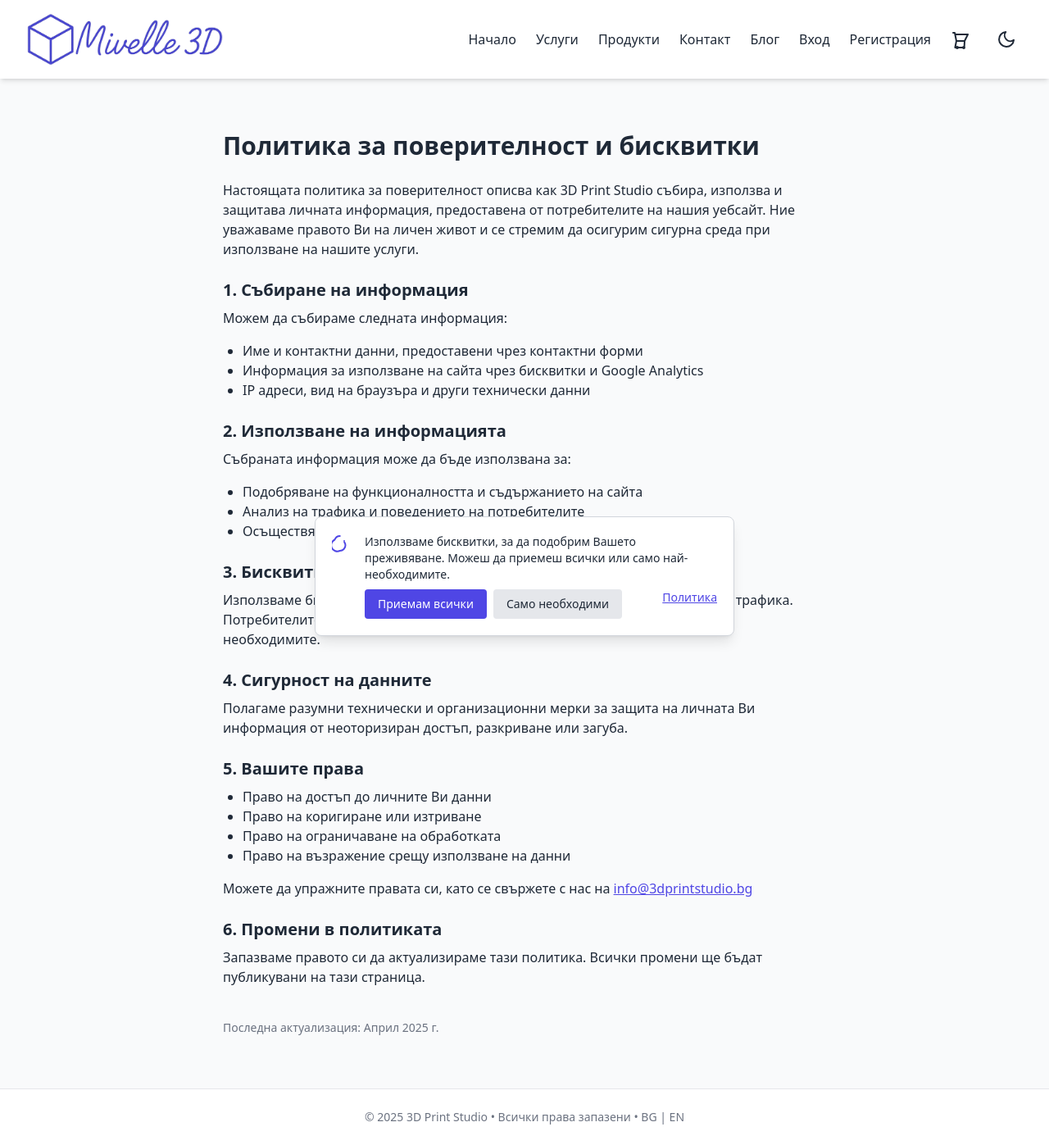
After one commit to StanislavYanev/3d_art_studio, a Django app: page /privacy-policy/ in a window 1280 px wide. The commit adds this page. Shown: the whole page at 82% size. Run offline with Django 5.2, Linux system fonts and the light colour scheme; parts of the project's set-up code (start-up, migrations or seed data) failed here and were passed over; some libraries are stand-ins or nearby versions.

Commit message:
cookie policy

```diff
--- a/frontend/templates/base.html
+++ b/frontend/templates/base.html
@@ -33,6 +33,7 @@
     </script>
 
   </head>
+  {% include "cookie-banner.html" %}
 
   <body class="min-h-screen flex flex-col bg-gray-50 text-gray-800 font-sans transition-colors duration-300 dark:bg-gray-900 dark:text-gray-100">
 
--- /dev/null
+++ b/frontend/templates/cookie-banner.html
@@ -0,0 +1,48 @@
+<div id="cookie-banner" class="fixed bottom-6 left-1/2 transform -translate-x-1/2 z-50 bg-white dark:bg-gray-800 text-sm text-gray-800 dark:text-white border border-gray-300 dark:border-gray-600 rounded-lg shadow-lg p-5 max-w-lg w-full hidden">
+    <div class="flex items-start gap-4">
+      <div class="flex-shrink-0">
+        <svg class="w-6 h-6 text-indigo-600 dark:text-indigo-400" fill="none" stroke="currentColor" stroke-width="2" viewBox="0 0 24 24">
+          <path stroke-linecap="round" stroke-linejoin="round" d="M9.75 3a6.75 6.75 0 00-6.32 4.5A6.75 6.75 0 009.75 21a6.75 6.75 0 006.75-6.75c0-1.383-.47-2.651-1.25-3.675M15 9h.008v.008H15V9z" />
+        </svg>
+      </div>
+      <div class="flex-1">
+        <p class="mb-2">Използваме бисквитки, за да подобрим Вашето преживяване. Можеш да приемеш всички или само най-необходимите.</p>
+        <div class="flex gap-2 mt-2">
+          <button onclick="acceptAllCookies()" class="px-4 py-2 bg-indigo-600 text-white rounded hover:bg-indigo-700 text-sm">Приемам всички</button>
+          <button onclick="acceptNecessaryCookies()" class="px-4 py-2 bg-gray-200 dark:bg-gray-700 text-gray-800 dark:text-white rounded hover:bg-gray-300 dark:hover:bg-gray-600 text-sm">Само необходими</button>
+          <a href="{% url 'home:privacy_policy' %}" class="underline text-sm text-indigo-600 dark:text-indigo-400 ml-auto">Политика</a>
+        </div>
+      </div>
+    </div>
+  </div>
+
+  <script>
+    function acceptAllCookies() {
+      localStorage.setItem("cookieConsent", "all");
+      enableAnalytics();
+      document.getElementById("cookie-banner").classList.add("hidden");
+    }
+
+    function acceptNecessaryCookies() {
+      localStorage.setItem("cookieConsent", "necessary");
+      document.getElementById("cookie-banner").classList.add("hidden");
+    }
+
+    function enableAnalytics() {
+      // Инициализира Google Analytics само при съгласие
+      if (typeof gtag === 'function') {
+        gtag('consent', 'update', {
+          analytics_storage: 'granted'
+        });
+      }
+    }
+
+    window.addEventListener("DOMContentLoaded", () => {
+      const consent = localStorage.getItem("cookieConsent");
+      if (!consent) {
+        document.getElementById("cookie-banner").classList.remove("hidden");
+      } else if (consent === "all") {
+        enableAnalytics();
+      }
+    });
+  </script>
--- /dev/null
+++ b/frontend/templates/privacy_policy.html
@@ -0,0 +1,48 @@
+
+{% extends "base.html" %}
+{% block title %}Политика за поверителност | 3D Print Studio{% endblock %}
+
+{% block content %}
+<section class="py-16 px-4 max-w-3xl mx-auto">
+  <h1 class="text-3xl font-bold mb-6">Политика за поверителност и бисквитки</h1>
+
+  <p class="mb-4">Настоящата политика за поверителност описва как 3D Print Studio събира, използва и защитава личната информация, предоставена от потребителите на нашия уебсайт. Ние уважаваме правото Ви на личен живот и се стремим да осигурим сигурна среда при използване на нашите услуги.</p>
+
+  <h2 class="text-xl font-semibold mt-6 mb-2">1. Събиране на информация</h2>
+  <p class="mb-4">Можем да събираме следната информация:</p>
+  <ul class="list-disc ml-6 mb-4">
+    <li>Име и контактни данни, предоставени чрез контактни форми</li>
+    <li>Информация за използване на сайта чрез бисквитки и Google Analytics</li>
+    <li>IP адреси, вид на браузъра и други технически данни</li>
+  </ul>
+
+  <h2 class="text-xl font-semibold mt-6 mb-2">2. Използване на информацията</h2>
+  <p class="mb-4">Събраната информация може да бъде използвана за:</p>
+  <ul class="list-disc ml-6 mb-4">
+    <li>Подобряване на функционалността и съдържанието на сайта</li>
+    <li>Анализ на трафика и поведението на потребителите</li>
+    <li>Осъществяване на комуникация с потребителите по тяхно искане</li>
+  </ul>
+
+  <h2 class="text-xl font-semibold mt-6 mb-2">3. Бисквитки</h2>
+  <p class="mb-4">Използваме бисквитки, за да персонализираме съдържанието и анализираме трафика. Потребителите могат да избират дали да приемат всички бисквитки или само необходимите.</p>
+
+  <h2 class="text-xl font-semibold mt-6 mb-2">4. Сигурност на данните</h2>
+  <p class="mb-4">Полагаме разумни технически и организационни мерки за защита на личната Ви информация от неоторизиран достъп, разкриване или загуба.</p>
+
+  <h2 class="text-xl font-semibold mt-6 mb-2">5. Вашите права</h2>
+  <ul class="list-disc ml-6 mb-4">
+    <li>Право на достъп до личните Ви данни</li>
+    <li>Право на коригиране или изтриване</li>
+    <li>Право на ограничаване на обработката</li>
+    <li>Право на възражение срещу използване на данни</li>
+  </ul>
+
+  <p class="mb-4">Можете да упражните правата си, като се свържете с нас на <a href="mailto:info@3dprintstudio.bg" class="text-indigo-600 underline">info@3dprintstudio.bg</a></p>
+
+  <h2 class="text-xl font-semibold mt-6 mb-2">6. Промени в политиката</h2>
+  <p class="mb-4">Запазваме правото си да актуализираме тази политика. Всички промени ще бъдат публикувани на тази страница.</p>
+
+  <p class="text-sm text-gray-500 mt-10">Последна актуализация: Април 2025 г.</p>
+</section>
+{% endblock %}
--- a/frontend/urls.py
+++ b/frontend/urls.py
@@ -1,8 +1,12 @@
 from django.urls import path
 from .views import home
+from django.views.generic import TemplateView
+
 
 app_name = 'home'
 
 urlpatterns = [
     path('', home, name='home'),
+    path("privacy-policy/", TemplateView.as_view(template_name="privacy_policy.html"), name="privacy_policy"),
+
 ]
```
Also changed, not shown: TODO.txt (+5 -3 lines), db.sqlite3.
